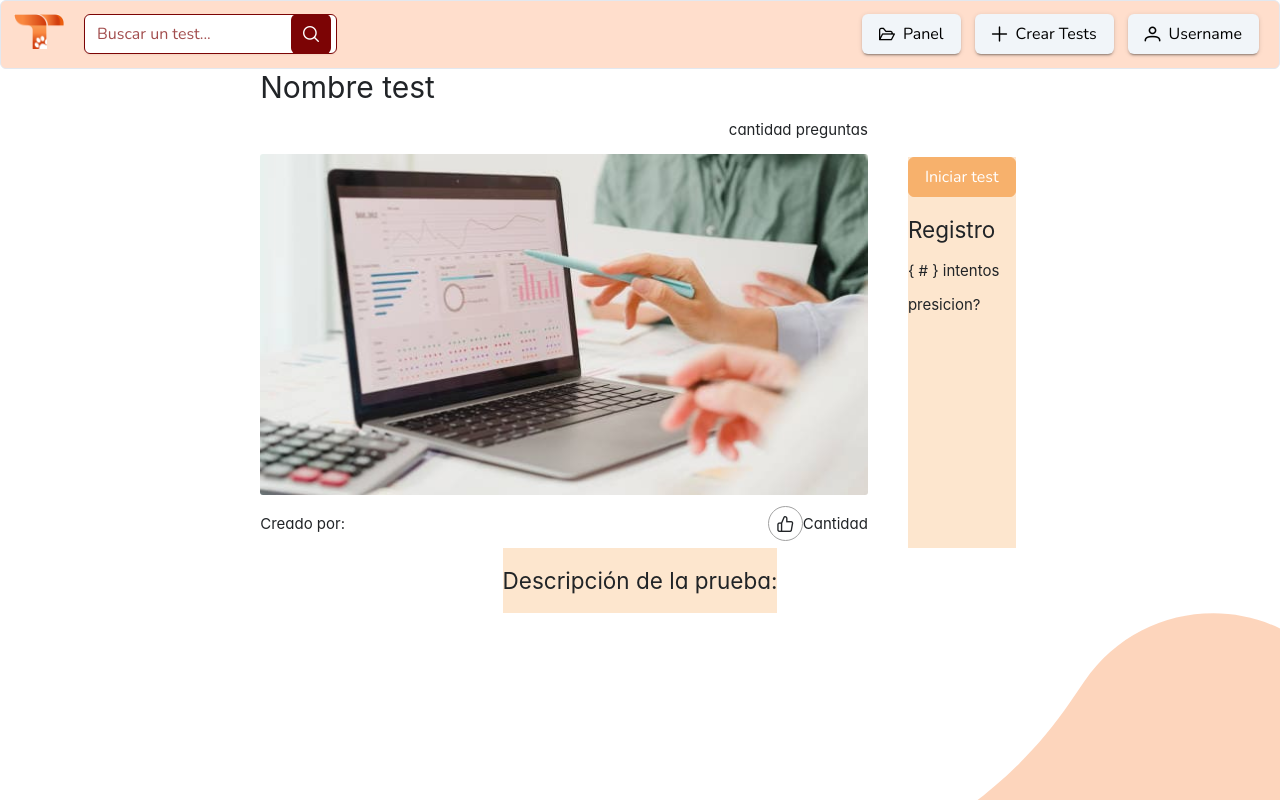
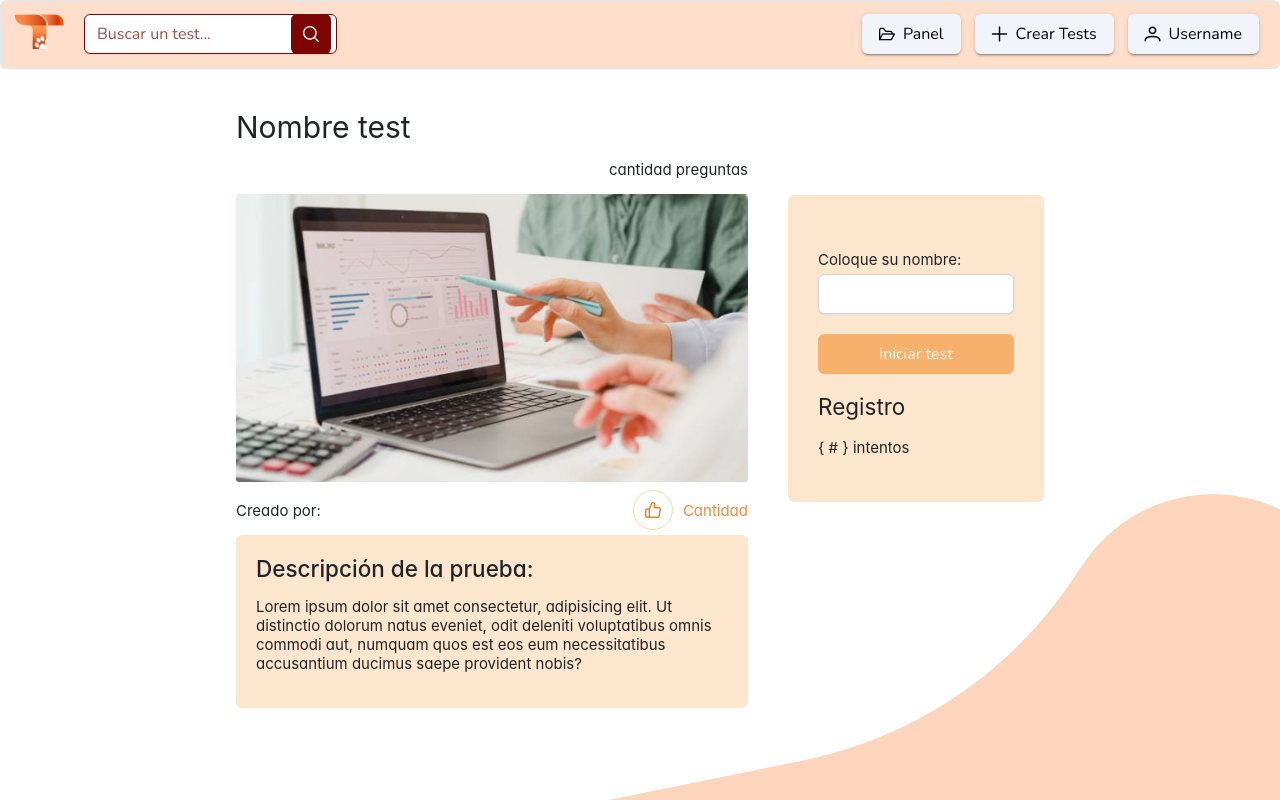
Before and after one commit to FernandoKumul/testana, a Vue app: page /test/preview/1 in a window 1280 px wide. Shown: the top 800 px of the page. Built offline with nearby package versions, Linux system fonts and the light colour scheme.

Commit message:
styles preview test check

```diff
--- a/src/components/FooterComponent.vue
+++ b/src/components/FooterComponent.vue
@@ -42,7 +42,6 @@
   align-content: flex-start;
   flex-wrap: wrap;
   width: 100%;
-  margin-top: 50px;
   position: absolute;
   padding: 40px;
 }
--- a/src/views/TestView.vue
+++ b/src/views/TestView.vue
@@ -11,24 +11,42 @@
         <div class="likes">
           <p>Creado por:</p>
           <div class="likes-icon">
-            <InputIcon class="pi pi-thumbs-up"></InputIcon>
+            <Button icon="pi pi-thumbs-up" severity="warning" rounded outlined aria-label="Notification" />
             <p>Cantidad</p>
+          </div>
+        </div>
+
+        <div class="part-2">
+          <div class="description">
+            <h2>Descripción de la prueba:</h2>
+            <p>Lorem ipsum dolor sit amet consectetur, adipisicing elit.
+              Ut distinctio dolorum natus eveniet, odit deleniti voluptatibus
+              omnis commodi aut, numquam quos est eos eum necessitatibus accusantium
+              ducimus saepe provident nobis?</p>
           </div>
         </div>
       </div>
 
       <div class="button-container">
-        <Button label="Iniciar test"></Button>
-        <h2>Registro</h2>
-        <p>{ # } intentos</p>
-        <p>presicion?</p>
+        <div class="input-name">
+          <p>Coloque su nombre:</p>
+          <InputText id="username" v-model="value" />
+        </div>
+
+        <router-link  to="/test/reply-one/:id" rel="noopener">
+          <Button label="Iniciar test"
+                  class="btn-custom"
+                  data-btn="custom"
+                  @click="visible = true" >
+          </Button>
+        </router-link>
+
+        <div class="registro">
+          <h2>Registro</h2>
+          <p>{ # } intentos</p>
+        </div>
       </div>
     </div>
-
-    <div class="description">
-      <h2>Descripción de la prueba:</h2>
-    </div>
-
 
   </div>
   <div class="something">
@@ -41,13 +59,27 @@
 
 <script lang="ts" setup>
 import Button from 'primevue/button';
-import InputIcon from 'primevue/inputicon';
 import 'primeicons/primeicons.css'
+import FloatLabel from 'primevue/floatlabel';
+import InputText from 'primevue/inputtext';
+import { ref } from 'vue';
+
+const value = ref(null);
+
 
 
 </script>
 
 <style scoped>
+
+.input-name{
+  margin: 20px 0px;
+}
+
+.input-name p{
+  margin: 5px 0px;
+}
+
 
 .likes{
   display: flex;
@@ -56,13 +88,14 @@ import 'primeicons/primeicons.css'
 
 .likes-icon{
   display: flex;
-
+  color: #FA8841;
   align-items: center
 }
 .likes-icon p {
-  margin: 0;
+  margin-left: 10px;
   display: flex;
   align-items: center;
+
 }
 
 .pi{
@@ -71,35 +104,37 @@ import 'primeicons/primeicons.css'
   height: 35px;
   width: 35px;
   padding: 5px;
-  border: solid 1px rgb(162, 162, 162);
+  border: solid 1px rgba(162, 162, 162, 0.212);
   display: flex;
   align-items: center;
   justify-content: center;
 }
 
 .something{
-  z-index: -1;
+  z-index: 0;
   display: flex;
   justify-content: end;
   align-items: end;
   align-content: end;
-  margin-bottom: -50px;
+  height: 100px;
 }
 
 .all{
-  z-index: 0;
+  z-index: 1;
   display: flex;
   flex-direction: column;
+  margin-top: 40px;
   align-items: center;
+  justify-content: center;
 }
 
 .part-1{
-  display: flex
-
+  display: flex;
+  justify-content: center;
 }
 
 .img-container{
-  width: 80%;
+  width: 40%;
 }
 
 .img-container h1{
@@ -118,15 +153,35 @@ import 'primeicons/primeicons.css'
   justify-content: end;
 
 }
-
 .description{
   background-color: #f7b26c54;
+  width: 100%;
+  display: flex;
+  flex-direction: column;
+  padding: 20px;
+  border-radius: 6px;
+}
+
+.description h2{
+  margin: 0;
+  font-weight: 500;
 }
 
 .button-container{
   background-color: #f7b26c54;
+  display: flex;
   margin-left: 40px;
-  margin-top: 88px;
+  width: 20%;
+  height: 100%;
+  padding: 30px;
+  border-radius: 6px;
+  margin-top: 86px;
+
+  flex-direction: column;
 
 }
+
+.button-container button{
+  width: 100%;
+}
 </style>
```
